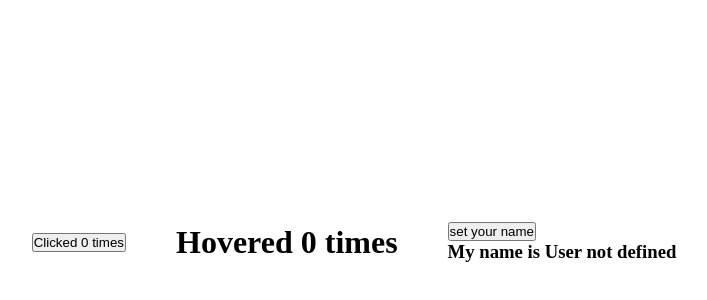
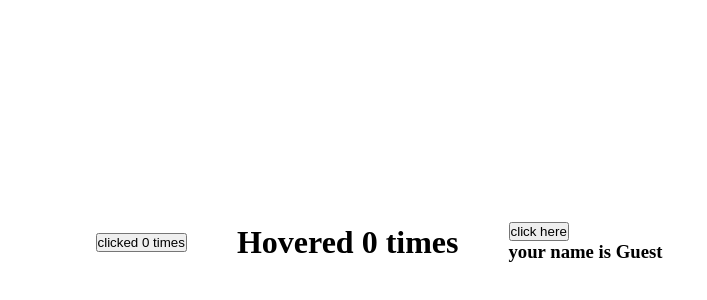
Before and after one commit to babulakterfsd/inside-react, a React (Create React App) app: page / in a window 1280 px wide. Shown: the part 158-458 px from the top of the page, without its empty margins (286-993 px from the left). Built offline with nearby package versions, Linux system fonts and the light colour scheme.

Commit message:
higher order component showed

```diff
--- a/src/Components/ClickCounter.jsx
+++ b/src/Components/ClickCounter.jsx
@@ -1,13 +1,17 @@
 /* eslint-disable jsx-a11y/mouse-events-have-key-events */
 
-function ClickCounter({ count, setCount }) {
-    return (
-        <div>
-            <button type="button" onClick={setCount}>
-                Clicked {count} times
+import Counter from './withHOC';
+
+function ClickCounter() {
+    const insideClickCounter = ({ count, clickHandler }) => (
+        <div style={{ marginLeft: '50px' }}>
+            <button type="button" onClick={clickHandler}>
+                clicked {count} times
             </button>
         </div>
     );
+
+    return Counter(insideClickCounter);
 }
 
 export default ClickCounter;
--- a/src/Components/Counter.jsx
+++ /dev/null
@@ -1,19 +0,0 @@
-/* eslint-disable no-alert */
-/* eslint-disable no-unused-vars */
-import { useState } from 'react';
-
-function Counter({ children }) {
-    const [count, setCount] = useState(0);
-    const [user, setUser] = useState(`User not defined`);
-
-    const handleCount = () => {
-        setCount(count + 1);
-    };
-    const handleUser = () => {
-        setUser(prompt(`set your name here`));
-    };
-
-    return children(count, handleCount, user, handleUser);
-}
-
-export default Counter;
--- a/src/Components/HoverCounter.jsx
+++ b/src/Components/HoverCounter.jsx
@@ -1,12 +1,14 @@
 /* eslint-disable jsx-a11y/mouse-events-have-key-events */
-import React from 'react';
+import Counter from './withHOC';
 
-function HoverCounter({ count, setCount }) {
-    return (
+function HoverCounter() {
+    const insideHoverCounter = ({ count, clickHandler }) => (
         <div style={{ marginLeft: '50px' }}>
-            <h1 onMouseOver={setCount}>Hovered {count} times</h1>
+            <h1 onMouseOut={clickHandler}>Hovered {count} times</h1>
         </div>
     );
+
+    return Counter(insideHoverCounter);
 }
 
 export default HoverCounter;
--- a/src/Components/User.jsx
+++ b/src/Components/User.jsx
@@ -1,15 +1,17 @@
-import React from 'react';
+/* eslint-disable no-unused-vars */
+import Counter from './withHOC';
 
-function User({ user, handleUser }) {
-    return (
+function User() {
+    const insideUser = ({ user, handleUser }) => (
         <div style={{ marginLeft: '50px' }}>
             <button type="button" onClick={handleUser}>
-                set your name
+                click here
             </button>
-            <br />
-            <h3>My name is {user} </h3>
+            <h3>your name is {user}</h3>
         </div>
     );
+
+    return Counter(insideUser);
 }
 
 export default User;
--- /dev/null
+++ b/src/Components/withHOC.js
@@ -0,0 +1,24 @@
+/* eslint-disable react-hooks/rules-of-hooks */
+import { useState } from 'react';
+
+const withHOC = (OriginalComponent) => {
+    const [count, setCount] = useState(0);
+    const handleCounter = () => {
+        setCount(count + 1);
+    };
+    const [user, setUser] = useState(`Guest`);
+    const handleUser = () => {
+        setUser(prompt(`Set your name`));
+    };
+
+    return (
+        <OriginalComponent
+            count={count}
+            clickHandler={handleCounter}
+            user={user}
+            handleUser={handleUser}
+        />
+    );
+};
+
+export default withHOC;
--- a/src/Pages/Home.jsx
+++ b/src/Pages/Home.jsx
@@ -1,5 +1,4 @@
 import ClickCounter from '../Components/ClickCounter';
-import Counter from '../Components/Counter';
 import HoverCounter from '../Components/HoverCounter';
 import User from '../Components/User';
 
@@ -13,17 +12,9 @@ function Home() {
                 alignItems: 'center',
             }}
         >
-            <Counter>
-                {(counter, setCounter) => <ClickCounter count={counter} setCount={setCounter} />}
-            </Counter>
-            <Counter>
-                {(counter, setCounter) => <HoverCounter count={counter} setCount={setCounter} />}
-            </Counter>
-            <Counter>
-                {(counter, setCounter, user, handleUser) => (
-                    <User user={user} handleUser={handleUser} />
-                )}
-            </Counter>
+            <ClickCounter />
+            <HoverCounter />
+            <User />
         </div>
     );
 }
```
